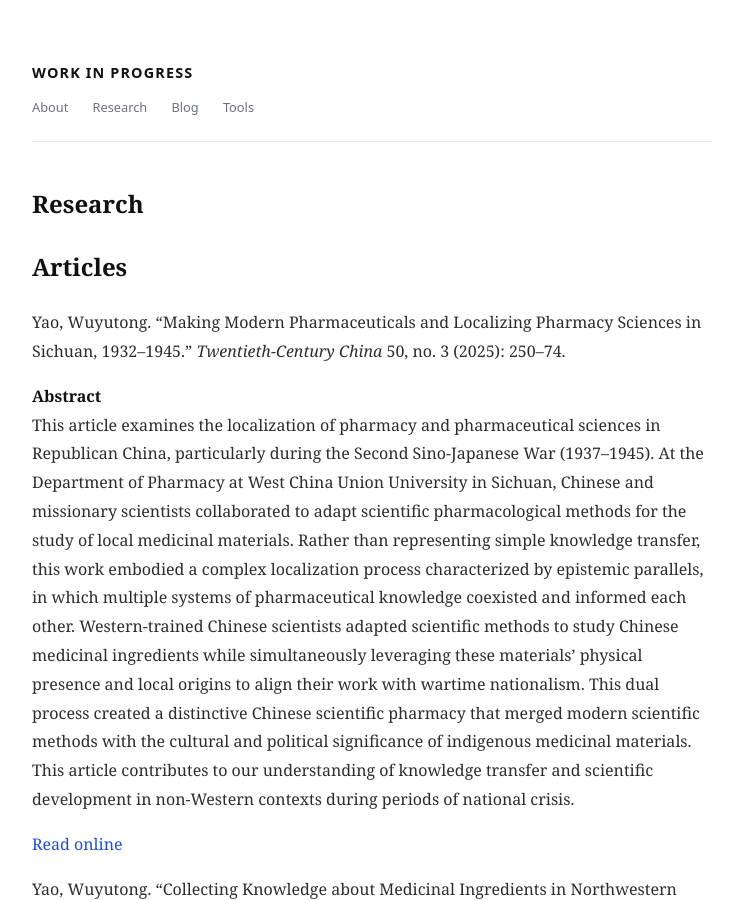
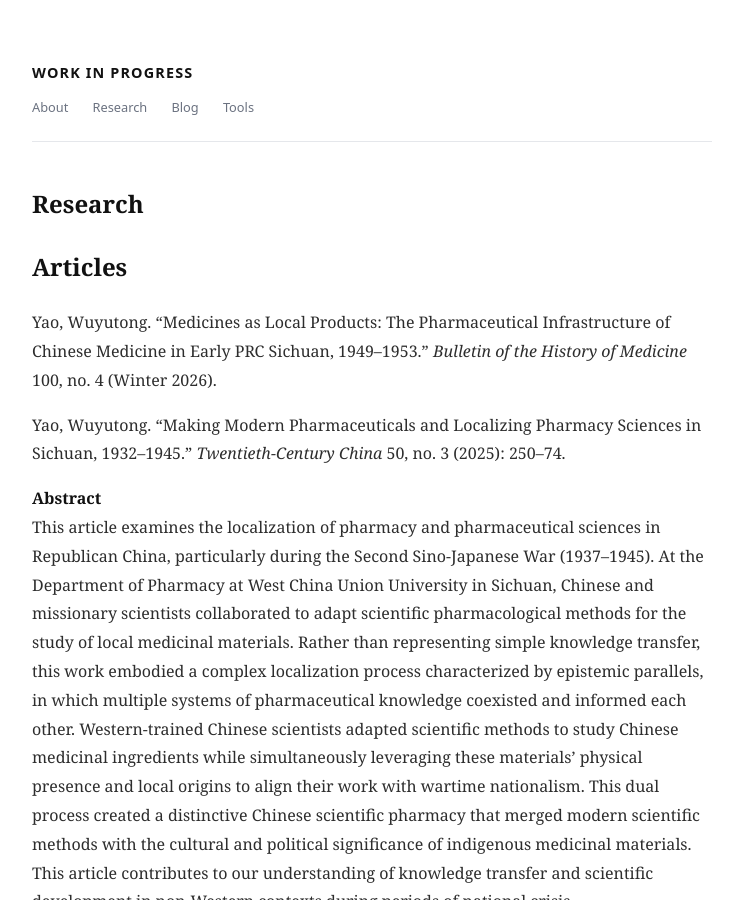
Before and after one commit to pixardora/pixardora.github.io, a Jekyll site: the page built from research.md, in a window 1280 px wide and 900 px high. Shown: the whole window, without its empty margins (268-1011 px from the left). Built offline with Jekyll 4.4.1, drawn with Linux system fonts in a browser that asks for light colours.

Commit message:
Add Bulletin of the History of Medicine publication

```diff
--- a/research.md
+++ b/research.md
@@ -6,6 +6,8 @@ permalink: /research/
 ---
 
 ## Articles
+
+Yao, Wuyutong. “Medicines as Local Products: The Pharmaceutical Infrastructure of Chinese Medicine in Early PRC Sichuan, 1949–1953.” *Bulletin of the History of Medicine* 100, no. 4 (Winter 2026).
 
 Yao, Wuyutong. “Making Modern Pharmaceuticals and Localizing Pharmacy Sciences in Sichuan, 1932–1945.” *Twentieth-Century China* 50, no. 3 (2025): 250–74.
 
```
